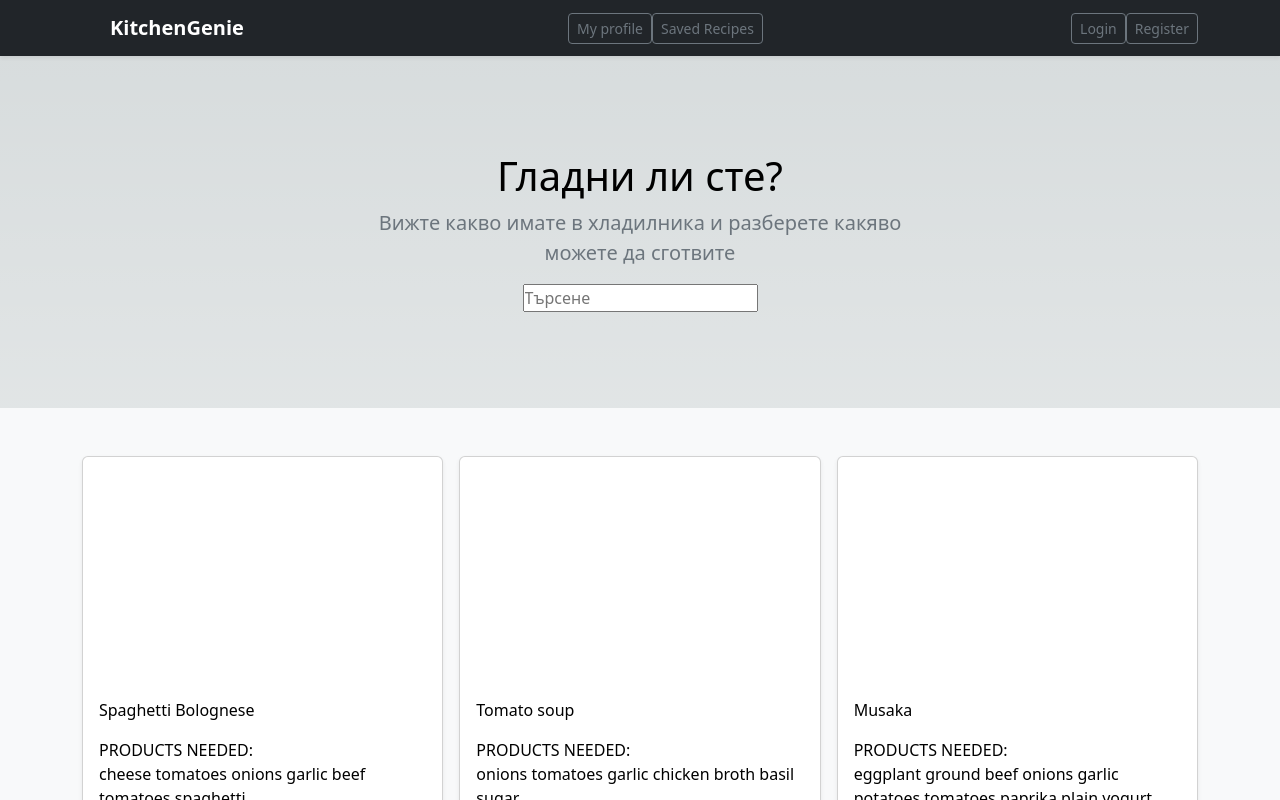
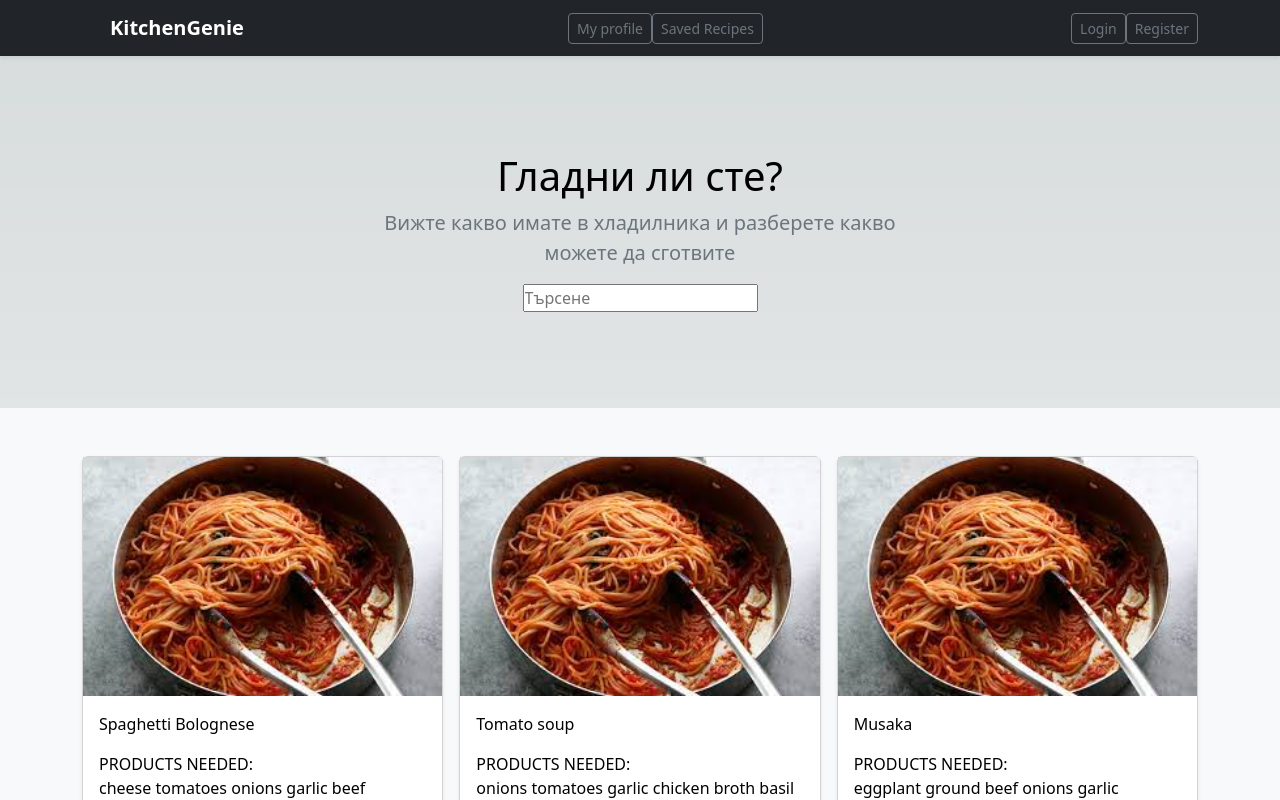
Before and after one commit to IlianaKarakasheva/kitchen-genie, a Next.js app: page / in a window 1280 px wide. Shown: the top 800 px of the page. Built offline with nearby package versions, Linux system fonts and the light colour scheme.

Commit message:
added display of images

```diff
--- a/src/pages/index.js
+++ b/src/pages/index.js
@@ -19,7 +19,7 @@ const recipes = Data.recipes;
   <div class="row py-lg-5">
     <div class="col-lg-6 col-md-8 mx-auto">
       <h1 class="fw-light">Гладни ли сте?</h1>
-      <p class="lead text-muted">Вижте какво имате в хладилника и разберете какяво можете да сготвите</p>
+      <p class="lead text-muted">Вижте какво имате в хладилника и разберете какво можете да сготвите</p>
         {/* <a href="#" class="btn btn-primary my-2">Търсене</a> */}
           <input type="text" placeholder="Tъpceнe" name="search" class="fa fa-search"/>
 
@@ -38,7 +38,17 @@ const recipes = Data.recipes;
             return (
               <div class="col">
                 <div class="card shadow-sm">
-                <svg class="bd-placeholder-img card-img-top" width="100%" height="225" xmlns="http://www.w3.org/2000/svg" role="img" aria-label="Placeholder: Thumbnail" preserveAspectRatio="xMidYMid slice" focusable="false"><title>Placeholder</title><text x="50%" y="50%" fill="#eceeef" dy=".3em"><img src="public\images\recipe1.jpg" /></text></svg>
+                {/* <svg class="bd-placeholder-img card-img-top" width="100%" height="225" xmlns="http://www.w3.org/2000/svg" role="img" aria-label="Placeholder: Thumbnail" preserveAspectRatio="xMidYMid slice" focusable="false"><title>Placeholder</title><text x="50%" y="50%" fill="#eceeef" dy=".3em"><img src="public\images\recipe1.jpg" /></text></svg> */}
+                {/* <Image
+                src="/images/recipe1.jpg"
+                alt="Vercel Logo"
+                className={styles.vercelLogo}
+                // width="100%"
+                // height={24}
+               fill
+                priority
+              /> */}
+              <img src="images/recipe1.jpg"/>
                 <div class="card-body text-black">
 
                   <p class="card-text ">{item.title}</p>
--- a/src/pages/layouts/havbar.js
+++ b/src/pages/layouts/havbar.js
@@ -9,10 +9,10 @@ export default function Navbar() {
             </a>
                 <ul class= " navbar-nav">
                     <li class="navbar-item">
-                        <a href="profile" class="navbar-link">
+                        <a href="my-profile" class="navbar-link">
                             <button class="btn btn-sm btn-outline-secondary">My profile</button>
                         </a>
-                        <a href="saved" class="navbar-link">
+                        <a href="saved-recipes" class="navbar-link">
                             <button class="btn btn-sm btn-outline-secondary">Saved Recipes</button>
                         </a>
                     </li>
--- a/src/pages/recipes/[id].js
+++ b/src/pages/recipes/[id].js
@@ -12,7 +12,7 @@ export default function Recipe() {
     const router = useRouter()
     console.log(router.query)
     const{id} = router.query
-    const recipe = Data.recipes.filter((r) => {
+    const recipe = Data.recipes.find((r) => {
       console.log(r.id)
       console.log(id)
      return  r.id == id
@@ -20,8 +20,7 @@ export default function Recipe() {
     // const recipe = Data.recipes;
     console.log(recipe)
     return (
-
-    <h1>recipe {id}</h1>
+      <h1>{recipe?.title} {id}</h1>
   )
 
     }
```
Also changed, not shown: src/pages/my-profile/index.js (added, +14 -0 lines), src/pages/saved-recipes/index.js (added, +14 -0 lines).
